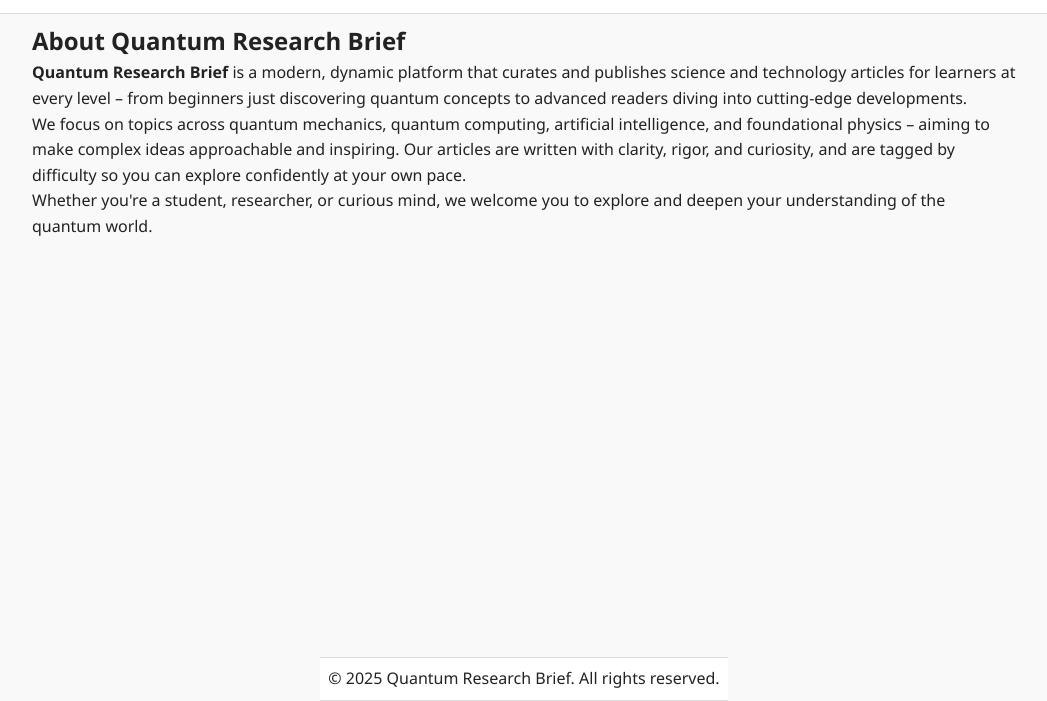
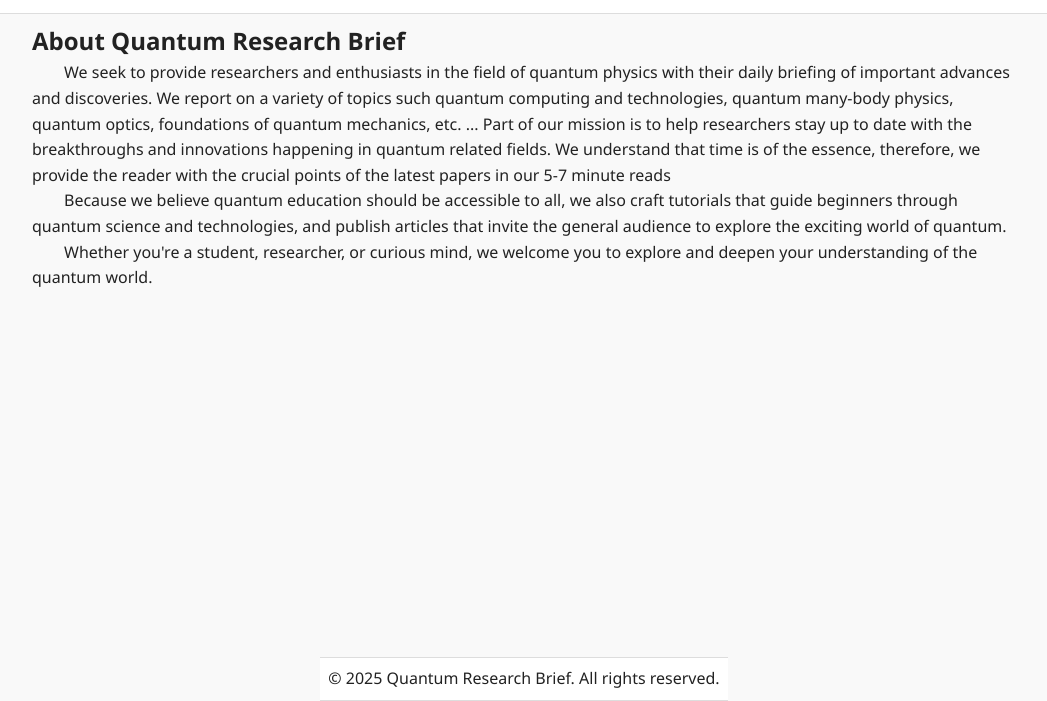
Before and after one commit to George-Demi/Quantum-Research-Brief, a plain HTML site: page about.html in a window 1280 px wide. Shown: the part 99-800 px from the top of the page, without its empty margins (116-1163 px from the left). Drawn offline with Linux system fonts and the light colour scheme.

Commit message:
Update about page

```diff
--- a/about.html
+++ b/about.html
@@ -68,13 +68,20 @@
   <main class="container">
     <section class="about">
       <h2>About Quantum Research Brief</h2>
-      <p>
-        <strong>Quantum Research Brief</strong> is a modern, dynamic platform that curates and publishes science and technology articles for learners at every level – from beginners just discovering quantum concepts to advanced readers diving into cutting-edge developments.
+      <p style="text-indent: 2em;" >We seek to provide researchers and enthusiasts in the field of quantum
+physics with their daily briefing of important advances and discoveries. We
+report on a variety of topics such quantum computing and technologies, quantum many-body physics, quantum optics, foundations of quantum mechanics,
+etc. ... Part of our mission is to help researchers stay up to date with the breakthroughs and innovations happening in quantum related fields. We understand
+that time is of the essence, therefore, we provide the reader with the crucial
+points of the latest papers in our 5-7 minute reads
       </p>
-      <p>
-        We focus on topics across quantum mechanics, quantum computing, artificial intelligence, and foundational physics – aiming to make complex ideas approachable and inspiring. Our articles are written with clarity, rigor, and curiosity, and are tagged by difficulty so you can explore confidently at your own pace.
+      <p style="text-indent: 2em;">
+        Because we believe quantum education should be accessible to all, we also
+craft tutorials that guide beginners through quantum science and technologies,
+and publish articles that invite the general audience to explore the exciting
+world of quantum.
       </p>
-      <p>
+      <p style="text-indent: 2em;">
         Whether you're a student, researcher, or curious mind, we welcome you to explore and deepen your understanding of the quantum world.
       </p>
     </section>
```
